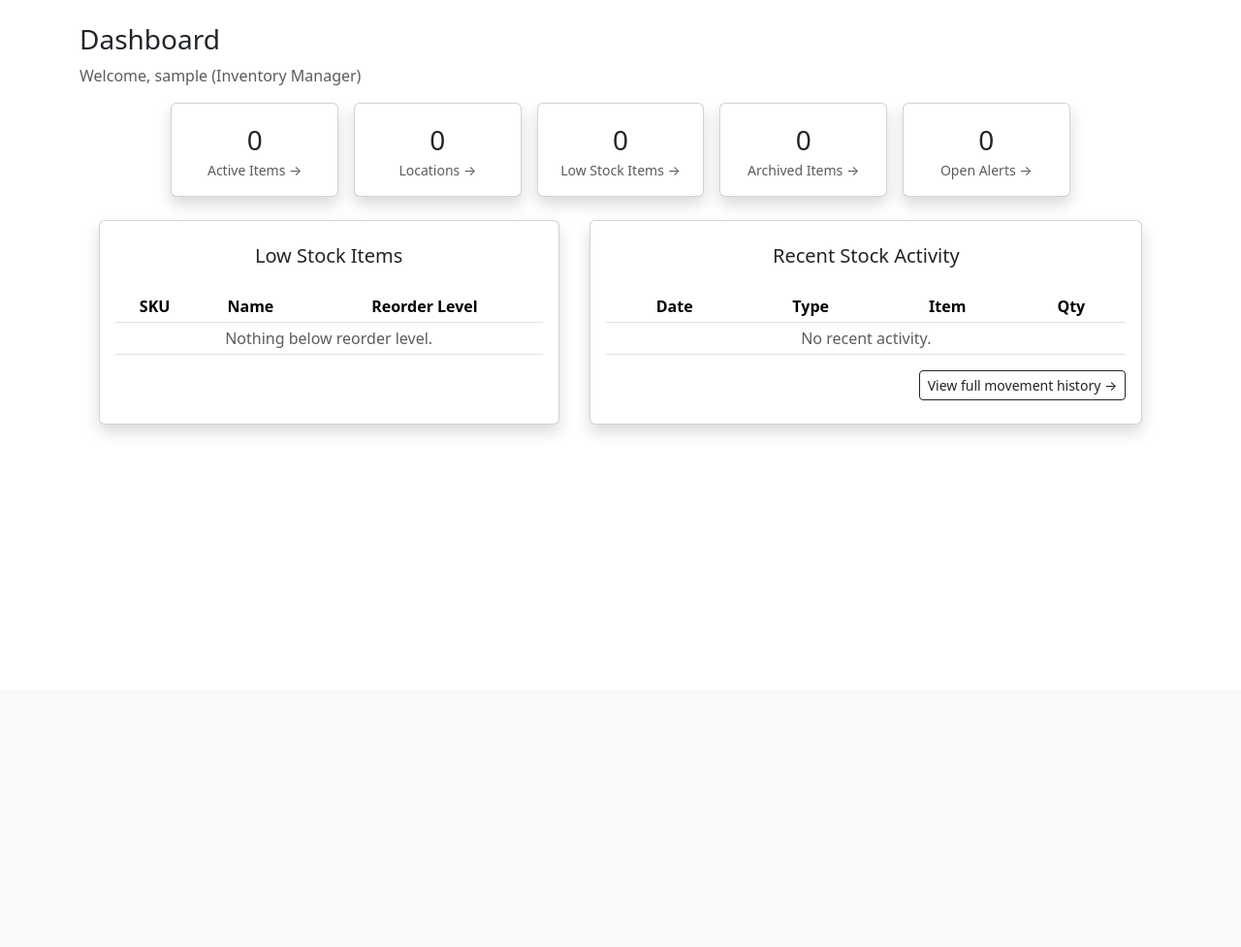
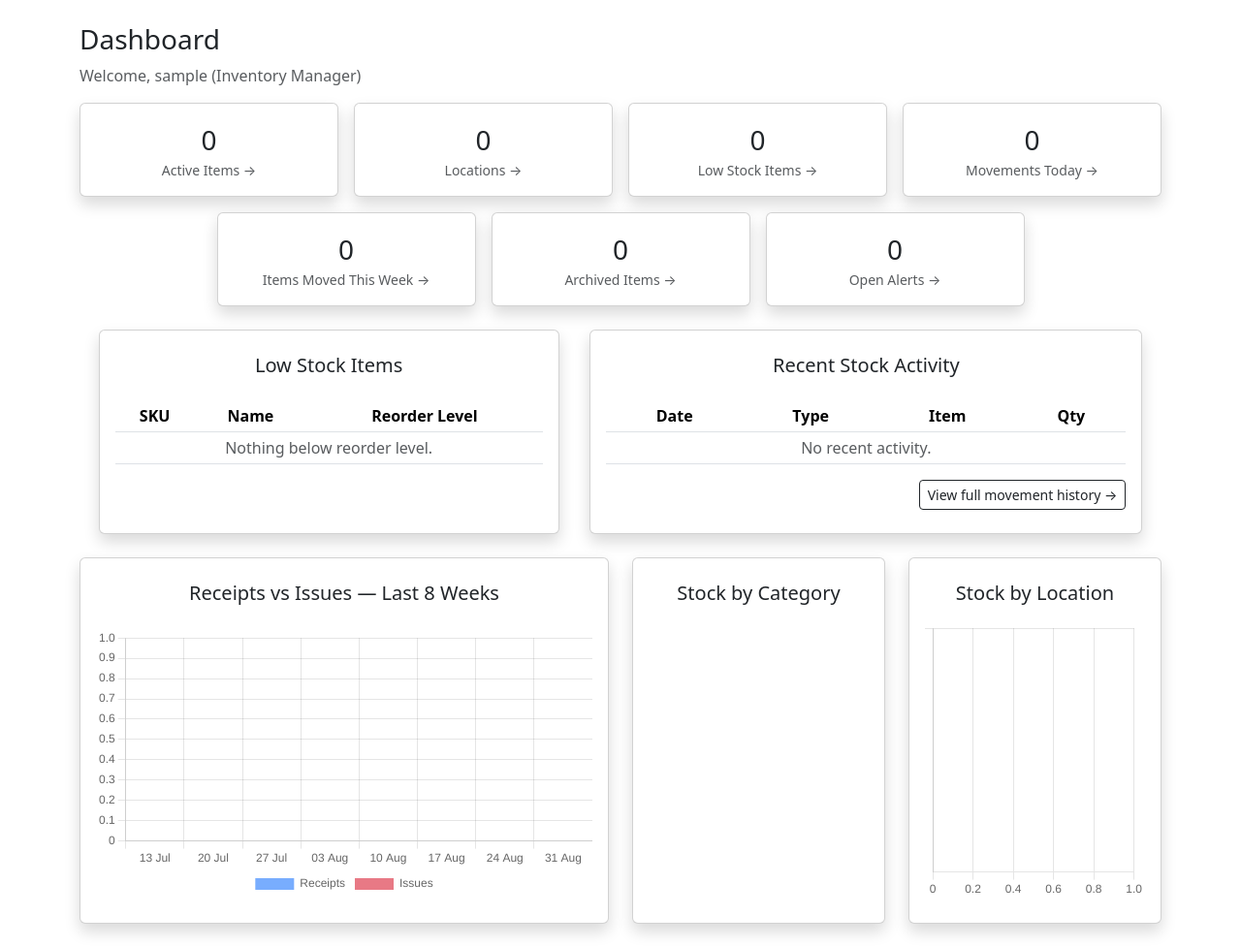
Before and after one commit to Devanshee-Gupta/Inventory-Management-Project, a Django app: page /dashboard/ in a window 1280 px wide. Shown: the part 88-1065 px from the top of the page at 97% size. Before the commit the page ends 535 px from the top, so only its background shows below. Run offline with Django 5.2, Linux system fonts and the light colour scheme; the visitor is signed in with stand-in values (Sample User, id 1); data comes from the database, SQL or seed files in the repository; data that the repository does not hold is empty; a map, chart or similar area stays blank.

Commit message:
feat(UI): add charts

```diff
--- a/apps/dashboard/views.py
+++ b/apps/dashboard/views.py
@@ -1,12 +1,84 @@
+from datetime import timedelta
+
 from django.contrib.auth.mixins import LoginRequiredMixin
+from django.db.models import Sum
+from django.db.models.functions import TruncWeek
+from django.utils import timezone
 from django.views.generic import TemplateView
 
 from apps.accounts.permissions import is_manager
-from apps.inventory.models import Category, Item
-from apps.inventory.services import calculate_item_stock, get_visible_movements, is_below_reorder
+from apps.alerts.services import get_active_alerts
+from apps.inventory.models import Category, Item, StockMovement
+from apps.inventory.services import (
+    calculate_item_stock,
+    calculate_item_stock_by_location,
+    get_visible_movements,
+    is_below_reorder,
+)
 from apps.locations.models import Location
 from apps.locations.services import get_accessible_locations
-from apps.alerts.services import get_active_alerts
+
+
+def _weekly_receipt_issue_series(user):
+    """
+    Last 8 calendar weeks (Monday-starting), Rule 7 applied via
+    get_visible_movements(). Every week appears even if it has zero
+    movements, so the chart's x-axis is continuous rather than skipping
+    quiet weeks.
+    """
+    today = timezone.localdate()
+    current_week_start = today - timedelta(days=today.weekday())
+    week_starts = [current_week_start - timedelta(weeks=i) for i in range(7, -1, -1)]
+    since = week_starts[0]
+
+    rows = (
+        get_visible_movements(user)
+        .filter(
+            created_at__date__gte=since,
+            movement_type__in=[StockMovement.MovementType.RECEIPT, StockMovement.MovementType.ISSUE],
+        )
+        .annotate(week=TruncWeek("created_at"))
+        .values("week", "movement_type")
+        .annotate(total_qty=Sum("quantity"))
+    )
+    totals = {}
+    for row in rows:
+        week_date = row["week"].date() if hasattr(row["week"], "date") else row["week"]
+        totals[(week_date, row["movement_type"])] = row["total_qty"] or 0
+
+    labels, receipts, issues = [], [], []
+    for ws in week_starts:
+        labels.append(ws.strftime("%d %b"))
+        receipts.append(totals.get((ws, StockMovement.MovementType.RECEIPT), 0))
+        issues.append(totals.get((ws, StockMovement.MovementType.ISSUE), 0))
+    return labels, receipts, issues
+
+
+def _stock_by_category(active_items):
+    """
+    Rule 1 consequence, same trade-off documented elsewhere in this project:
+    stock isn't stored, so this has to be computed per item rather than
+    queried as a single aggregate. Acceptable at this project's scale.
+    """
+    totals = {}
+    for item in active_items:
+        totals[item.category.name] = totals.get(item.category.name, 0) + calculate_item_stock(item)
+    labels = list(totals.keys())
+    data = [totals[name] for name in labels]
+    return labels, data
+
+
+def _stock_by_location(user, active_items):
+    """Rule 7 applied: only locations this user can see are ever charted."""
+    locations = list(get_accessible_locations(user))
+    totals = {loc.code: 0 for loc in locations}
+    for item in active_items:
+        for loc in locations:
+            totals[loc.code] += calculate_item_stock_by_location(item, loc)
+    labels = list(totals.keys())
+    data = [totals[code] for code in labels]
+    return labels, data
+
 
 class DashboardView(LoginRequiredMixin, TemplateView):
     template_name = "dashboard/dashboard.html"
@@ -17,11 +89,11 @@ class DashboardView(LoginRequiredMixin, TemplateView):
         manager = is_manager(user)
 
         accessible_locations = get_accessible_locations(user)
-        active_items = Item.objects.filter(is_archived=False).select_related("category")
+        active_items = list(Item.objects.filter(is_archived=False).select_related("category"))
 
         context.update({
             "is_manager": manager,
-            "total_items": active_items.count(),
+            "total_items": len(active_items),
             "accessible_location_count": accessible_locations.count(),
             "accessible_locations": accessible_locations,
         })
@@ -32,15 +104,40 @@ class DashboardView(LoginRequiredMixin, TemplateView):
             context["archived_items_count"] = Item.objects.filter(is_archived=True).count()
             context["active_alert_count"] = get_active_alerts().count()
 
-        # Rule 1 consequence, same trade-off documented in STEP 9: no stored
-        # stock column means this has to be computed per item, live. Fine at
-        # this project's scale; would need revisiting at a much larger catalog.
         low_stock_items = [item for item in active_items if is_below_reorder(item)]
         context["low_stock_items"] = low_stock_items[:10]
         context["low_stock_count"] = len(low_stock_items)
 
-        # Rule 7 applies to the recent-activity feed exactly like it does
-        # on the full movement history screen — same shared function.
         context["recent_movements"] = get_visible_movements(user).order_by("-created_at")[:10]
 
+        # --- Goal 8 additions: the two missing headline numbers ---
+        context["movements_today_count"] = get_visible_movements(user).filter(
+            created_at__date=timezone.localdate()
+        ).count()
+        context["distinct_items_this_week_count"] = (
+            get_visible_movements(user)
+            .filter(created_at__gte=timezone.now() - timedelta(days=7))
+            .values("item_id")
+            .distinct()
+            .count()
+        )
+
+        # --- Goal 8 additions: the three charts ---
+        category_labels, category_data = _stock_by_category(active_items)
+        location_labels, location_data = _stock_by_location(user, active_items)
+        week_labels, receipt_series, issue_series = _weekly_receipt_issue_series(user)
+
+        # NOTE: pass the raw Python lists here, NOT json.dumps()'d strings.
+        # The |json_script template filter does its own json.dumps() — doing
+        # it here too was double-encoding everything into a JSON string of a
+        # JSON string, which is why the charts previously rendered garbage
+        # (Chart.js was iterating the encoded string character-by-character).
+        context["chart_category_labels_json"] = category_labels
+        context["chart_category_data_json"] = category_data
+        context["chart_location_labels_json"] = location_labels
+        context["chart_location_data_json"] = location_data
+        context["chart_week_labels_json"] = week_labels
+        context["chart_receipt_series_json"] = receipt_series
+        context["chart_issue_series_json"] = issue_series
+
         return context
--- a/templates/dashboard/dashboard.html
+++ b/templates/dashboard/dashboard.html
@@ -6,12 +6,17 @@
     .table th {
         white-space: nowrap;
     }
+    .chart-wrap {
+        position: relative;
+        height: 280px;
+        width: 100%;
+    }
 </style>
 <h3>Dashboard</h3>
 <p class="text-muted">Welcome, {{ user.username }} ({{ user.profile.get_role_display }})</p>
 
 <div class="row g-3 mb-4 justify-content-center">
-    <div class="col-sm-6 col-lg-2">
+    <div class="col-sm-6 col-lg-3">
         <div class="card text-center shadow h-100">
             <div class="card-body">
                 <div class="fs-3">{{ total_items }}</div>
@@ -22,7 +27,7 @@
             </div>
         </div>
     </div>
-    <div class="col-sm-6 col-lg-2">
+    <div class="col-sm-6 col-lg-3">
         <div class="card text-center shadow h-100">
             <div class="card-body">
                 <div class="fs-3">{{ accessible_location_count }}</div>
@@ -35,7 +40,7 @@
             </div>
         </div>
     </div>
-    <div class="col-sm-6 col-lg-2">
+    <div class="col-sm-6 col-lg-3">
         <div class="card text-center shadow h-100">
             <div class="card-body">
                 <div class="fs-3">{{ low_stock_count }}</div>
@@ -47,8 +52,32 @@
         </div>
     </div>
 
+    <div class="col-sm-6 col-lg-3">
+        <div class="card text-center shadow h-100">
+            <div class="card-body">
+                <div class="fs-3">{{ movements_today_count }}</div>
+                <div class="text-muted small">
+                        <a href="{% url 'movement-list' %}" class="nav-link text-nowrap"
+                        style="--bs-nav-link-hover-color: #b75c12;">Movements Today &#x2192;</a>
+                </div>
+            </div>
+        </div>
+    </div>
+
+    <div class="col-sm-6 col-lg-3">
+        <div class="card text-center shadow h-100">
+            <div class="card-body">
+                <div class="fs-3">{{ distinct_items_this_week_count }}</div>
+                <div class="text-muted small">
+                        <a href="{% url 'movement-list' %}" class="nav-link text-nowrap"
+                        style="--bs-nav-link-hover-color: #b75c12;">Items Moved This Week &#x2192;</a>
+                </div>
+            </div>
+        </div>
+    </div>
+
     {% if is_manager %}
-    <div class="col-sm-6 col-lg-2">
+    <div class="col-sm-6 col-lg-3">
         <div class="card text-center shadow h-100">
             <div class="card-body">
                 <div class="fs-3">{{ archived_items_count }}</div>
@@ -62,7 +91,7 @@
     {% endif %}
 
     {% if is_manager %}
-        <div class="col-sm-6 col-lg-2">
+        <div class="col-sm-6 col-lg-3">
             <div class="card text-center shadow h-100">
                 <div class="card-body">
                     <div class="fs-3">{{ active_alert_count }}</div>
@@ -146,4 +175,105 @@
         <a href="{% url 'movement-list' %}" class="btn btn-sm ms-auto mt-3 btn-outline-dark text-nowrap">View full movement history →</a>
     </div>
 </div>
+
+<div class="row g-4 mb-4 pb-4">
+    <div class="col-12 col-lg-6">
+        <div class="card p-3 py-md-4 shadow h-100">
+            <h5 class="text-center">Receipts vs Issues — Last 8 Weeks</h5>
+            <div class="chart-wrap mt-3">
+                <canvas id="weeklyVolumeChart"></canvas>
+            </div>
+        </div>
+    </div>
+    <div class="col-12 col-md-6 col-lg-3">
+        <div class="card p-3 py-md-4 shadow h-100">
+            <h5 class="text-center">Stock by Category</h5>
+            <div class="chart-wrap mt-3">
+                <canvas id="categoryChart"></canvas>
+            </div>
+        </div>
+    </div>
+    <div class="col-12 col-md-6 col-lg-3">
+        <div class="card p-3 py-md-4 shadow h-100">
+            <h5 class="text-center">Stock by Location</h5>
+            <div class="chart-wrap mt-3">
+                <canvas id="locationChart"></canvas>
+            </div>
+        </div>
+    </div>
+</div>
+
+{{ chart_week_labels_json|json_script:"chart-week-labels" }}
+{{ chart_receipt_series_json|json_script:"chart-receipt-series" }}
+{{ chart_issue_series_json|json_script:"chart-issue-series" }}
+{{ chart_category_labels_json|json_script:"chart-category-labels" }}
+{{ chart_category_data_json|json_script:"chart-category-data" }}
+{{ chart_location_labels_json|json_script:"chart-location-labels" }}
+{{ chart_location_data_json|json_script:"chart-location-data" }}
+
+<script src="https://cdn.jsdelivr.net/npm/chart.js@4.4.4/dist/chart.umd.min.js"></script>
+<script>
+(function () {
+    function readJSON(id) {
+        var el = document.getElementById(id);
+        return el ? JSON.parse(el.textContent) : [];
+    }
+
+    var weekLabels = readJSON("chart-week-labels");
+    var receiptSeries = readJSON("chart-receipt-series");
+    var issueSeries = readJSON("chart-issue-series");
+    var categoryLabels = readJSON("chart-category-labels");
+    var categoryData = readJSON("chart-category-data");
+    var locationLabels = readJSON("chart-location-labels");
+    var locationData = readJSON("chart-location-data");
+
+    new Chart(document.getElementById("weeklyVolumeChart"), {
+        type: "bar",
+        data: {
+            labels: weekLabels,
+            datasets: [
+                { label: "Receipts", data: receiptSeries, backgroundColor: "#0d6dfd8e" },
+                { label: "Issues", data: issueSeries, backgroundColor: "#dc3546a8" }
+            ]
+        },
+        options: {
+            responsive: true,
+            maintainAspectRatio: false,
+            scales: { y: { beginAtZero: true } },
+            plugins: { legend: { position: "bottom" } }
+        }
+    });
+
+    new Chart(document.getElementById("categoryChart"), {
+        type: "doughnut",
+        data: {
+            labels: categoryLabels,
+            datasets: [{
+                data: categoryData,
+                backgroundColor: ["#3b70be84", "#19875494", "#ffc10781", "#6c757d", "#7dd3b99d", "#c8b3a19a"]
+            }]
+        },
+        options: {
+            responsive: true,
+            maintainAspectRatio: false,
+            plugins: { legend: { position: "bottom", labels: { boxWidth: 12 } } }
+        }
+    });
+
+    new Chart(document.getElementById("locationChart"), {
+        type: "bar",
+        data: {
+            labels: locationLabels,
+            datasets: [{ label: "Stock on hand", data: locationData, backgroundColor: "#c19898b0" }]
+        },
+        options: {
+            indexAxis: "y",
+            responsive: true,
+            maintainAspectRatio: false,
+            scales: { x: { beginAtZero: true } },
+            plugins: { legend: { display: false } }
+        }
+    });
+})();
+</script>
 {% endblock %}
```
